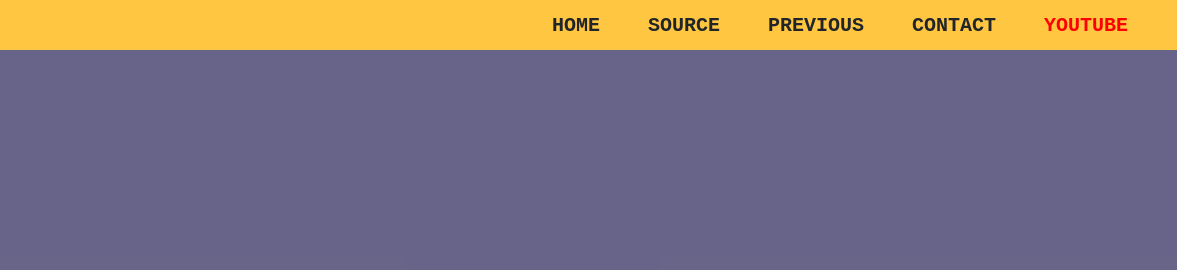
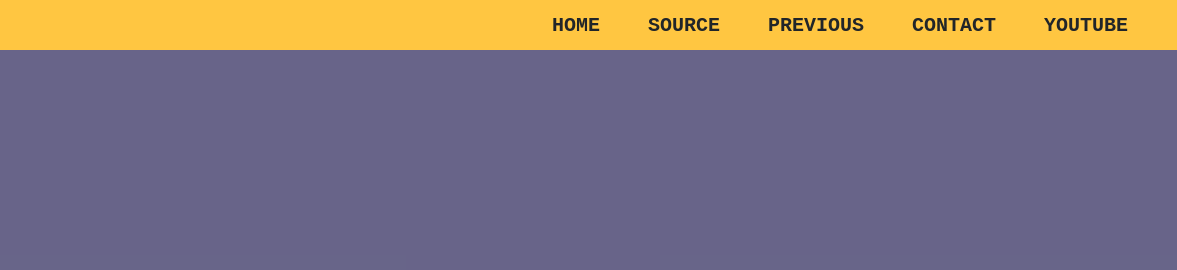
Before and after one commit to Bosss069/responsive-navbar, a plain HTML site: page index.html in a window 1280 px wide. Shown: the top 270 px of the page, 103-1280 px from the left. Drawn offline with nearby package versions, Linux system fonts and the light colour scheme.

Commit message:
last child color chnged
color of last child changed from  red to FAA171.

```diff
--- a/css/styles.css
+++ b/css/styles.css
@@ -72,7 +72,7 @@ body{
     display: none;
 }
 .navbar-list a:last-child{
-    color: red;
+    color:FAA171 ;
 }
 /* .navbar-list a:first-child{
     color: pink;
```
